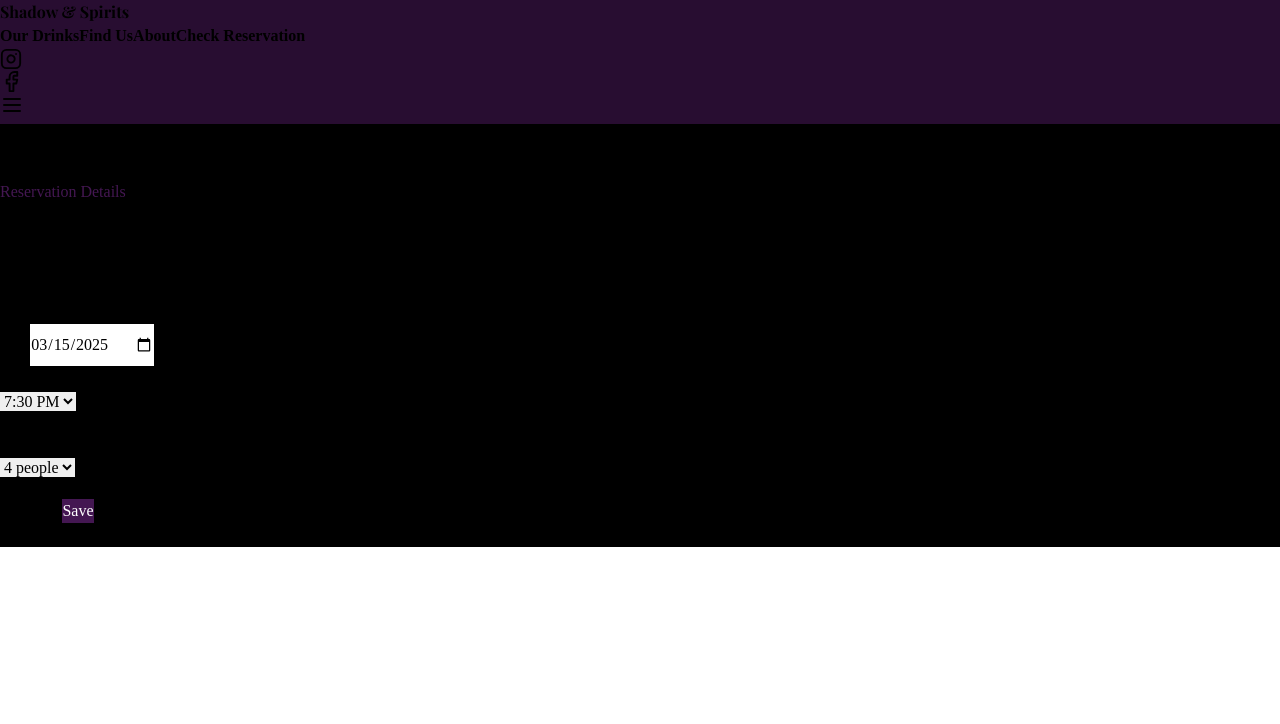
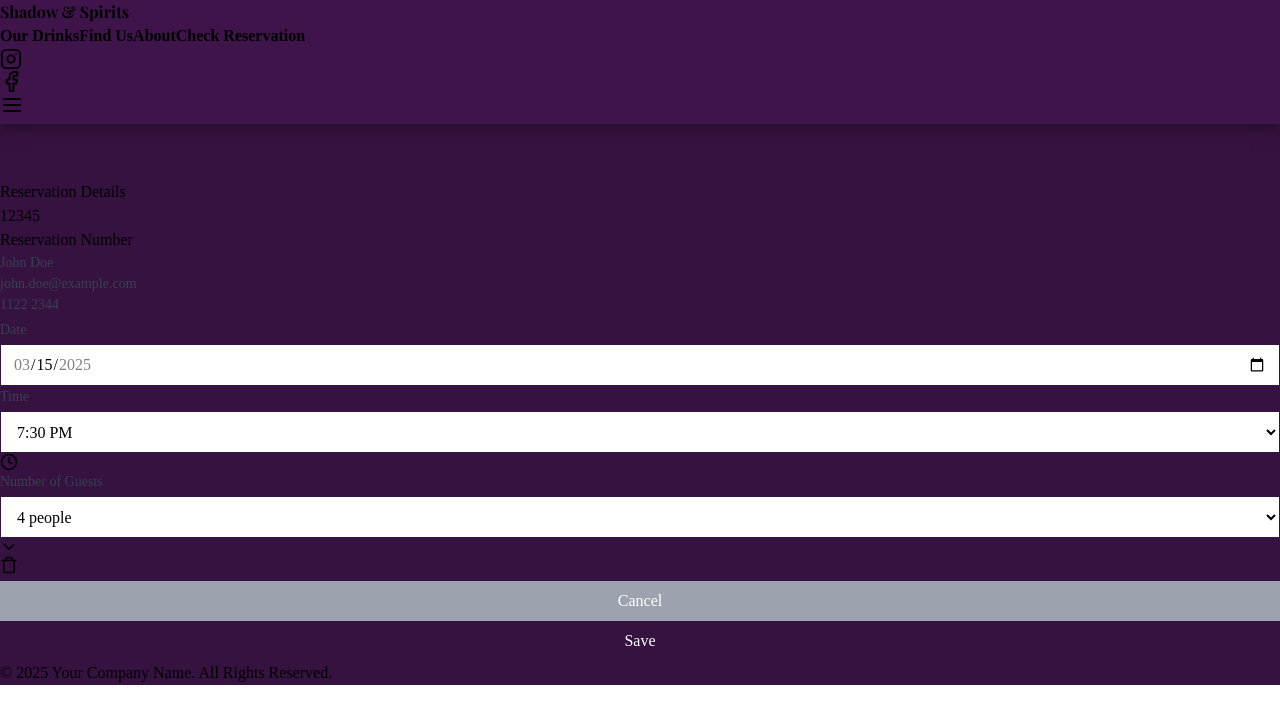
Before and after one commit to SabR55/ShadowNSpirits, a React (Vite) app in the folder client/: page /reservation-details in a window 1280 px wide. Both pictures are taken after a click on the button "Edit Reservation". Shown: the top 724 px of the page. Built offline with nearby package versions, Linux system fonts and the light colour scheme; a web font is replaced by a local one.

Commit message:
Reservation can be successfully edited
Edits are reflected in MongoDB

```diff
--- a/client/src/App.css
+++ b/client/src/App.css
@@ -22,6 +22,50 @@ body {
     margin: 0 5% 60px 0;
 }
 
-#resModalTitle {
+
+/* --- FORMS --- */
+
+.inputBox {
+    width: 100%;
+    padding-left: 0.75rem;
+    padding-right: 0.75rem;
+    padding-top: 0.5rem;
+    padding-bottom: 0.5rem;
+    border: 1px solid white;
+    background-color: #F8F8F8;
+    height: 42px;
+}
+
+.inputLabel {
+    display: block;
+    font-size: 0.875rem;  /* text-sm */
+    font-weight: 500;     /* font-medium */
+    color: #374151;       /* text-gray-700 */
+    margin-bottom: 0.25rem; /* mb-1 */
+}
+
+.errorMsg {
+    color: #C70039;
+}
+
+.inputBoxEditing {
+    background-color: white;
+    border-color: #361241;
+}
+
+.resModalTitle {
     color: #441752;
 }
+
+.formButton {
+    width: 100%;
+    background-color: #361241;
+    color: white;
+    font-weight: 500;
+    padding: 0.5rem 1rem;
+    transition: background-color 0.2s ease-in-out;
+}
+
+.formButtonGray{
+    background-color: #9CA3AF;
+}
--- a/client/src/Layout.jsx
+++ b/client/src/Layout.jsx
@@ -4,7 +4,7 @@ import Footer from "./Footer";
 
 function Layout(){
     return(
-        <div className="flex flex-col min-h-screen" style={{backgroundColor:"black"}}>
+        <div className="flex flex-col min-h-screen" style={{backgroundColor:"#361241"}}>
             <div className="fixed top-0 left-0 right-0">
                 <Navbar />
             </div>
@@ -12,7 +12,7 @@ function Layout(){
 
             <div
                 className="flex-grow max-w-6xl mx-auto w-full flex items-center justify-center"
-                style={{paddingTop:"3.5rem"}}>
+                style={{marginTop:"3.5rem", backgroundColor:"#361241"}}>
             <Outlet />
             </div>
 
--- a/client/src/pages/ResDetails.jsx
+++ b/client/src/pages/ResDetails.jsx
@@ -12,8 +12,18 @@ function ResDetails() {
 
     const [isDeleteModalOpen, setIsDeleteModalOpen] = useState(false);
     const [isDeleteConfirmed, setIsDeleteConfirmed] = useState(false);
+    const [isSaveModalOpen, setIsSaveModalOpen] = useState(false);
+
+    const [editBlocked, setEditBlocked] = useState(false);
 
     const navigate = useNavigate();
+
+    // Editable values
+    const [editedValues, setEditedValues] = useState({
+        resDate: '',
+        resTime: '',
+        resGuests: ''
+    });
 
     // Fetch reservation data
     useEffect(() => {
@@ -21,6 +31,13 @@ function ResDetails() {
             try {
                 const response = await axios.get(`/reservation-details/${reservationNumber}`);
                 setReservation(response.data);
+
+                // Set editable values
+                setEditedValues({
+                    resDate: formatDateForInput(response.data.resDate),
+                    resTime: formatTimeForInput(response.data.resTime),
+                    resGuests: response.data.resGuests
+                });
 
             } catch {
                 console.log('Could not find reservation.');
@@ -91,23 +108,32 @@ function ResDetails() {
         }
     };
 
-    // Format time for display (e.g., "7:30 PM")
-    const formatDisplayTime = (timeString) => {
-        // If already in display format like "7:30 PM"
-        if (/\d{1,2}:\d{2}\s[AP]M/.test(timeString)) {
-            return timeString;
-        }
+    // Calculate minimum and maximum dates for the date picker
+    const calculateDateRestrictions = () => {
+        // Get tomorrow's date
+        const tomorrow = new Date();
+        tomorrow.setDate(tomorrow.getDate() + 1);
 
-        // If in 24-hour format (HH:MM)
-        if (/^\d{2}:\d{2}$/.test(timeString)) {
-            const [hours, minutes] = timeString.split(':').map(Number);
-            const period = hours >= 12 ? 'PM' : 'AM';
-            const hour12 = hours % 12 || 12; // Convert 0 to 12 for 12 AM
-            return `${hour12}:${minutes.toString().padStart(2, '0')} ${period}`;
-        }
+        // Get date 3 weeks from tomorrow
+        const maxDate = new Date(tomorrow);
+        maxDate.setDate(tomorrow.getDate() + 21); // 3 weeks = 21 days
 
-        return timeString;
+        // Format as YYYY-MM-DD for input element's min and max attributes
+        const formatDateString = (date) => {
+            const year = date.getFullYear();
+            const month = String(date.getMonth() + 1).padStart(2, '0');
+            const day = String(date.getDate()).padStart(2, '0');
+            return `${year}-${month}-${day}`;
+        };
+
+        return {
+            minDate: formatDateString(tomorrow),
+            maxDate: formatDateString(maxDate)
+        };
     };
+
+    // Get date restrictions
+    const dateRestrictions = calculateDateRestrictions();
 
     // Convert time to 24-hour format (HH:MM) for time input
     const formatTimeForInput = (timeString) => {
@@ -143,15 +169,84 @@ function ResDetails() {
         }
     };
 
+    // Handle form input changes
+    const handleInputChange = (e) => {
+        const { name, value } = e.target;
+        setEditedValues({
+            ...editedValues,
+            [name]: value
+        });
+    };
+
     function handleEdit() {
+        // Initialize edited values with current data
+        setEditedValues({
+            resDate: formatDateForInput(data.resDate),
+            resTime: formatTimeForInput(data.resTime),
+            resGuests: data.resGuests
+        });
         setIsEditing(true);
     }
 
-    function handleSave() {
-        setIsEditing(false);
+    async function handleSave() {
+        if (editedValues.resDate == data.resDate) {
+            setEditBlocked(true);
+            handleCancel();
+            return;
+        }
+
+        try {
+            // Convert date back to display format for the API
+            const formattedDate = new Date(editedValues.resDate);
+            const month = formattedDate.toLocaleString('en-US', { month: 'long' });
+            const day = formattedDate.getDate();
+            const year = formattedDate.getFullYear();
+            const displayDate = `${month} ${day}, ${year}`;
+
+            // Convert time back to display format
+            const [hours, minutes] = editedValues.resTime.split(':').map(Number);
+            const period = hours >= 12 ? 'PM' : 'AM';
+            const hour12 = hours % 12 || 12;
+            const displayTime = `${hour12}:${minutes.toString().padStart(2, '0')} ${period}`;
+
+            // Prepare data for the API
+            const updatedReservation = {
+                resNum: data.resNum,
+                resDate: displayDate,
+                resTime: displayTime,
+                resGuests: parseInt(editedValues.resGuests)
+            };
+
+            // Send update request to the server
+            const response = await axios.put(`/reservation-update/${data.resNum}`, updatedReservation);
+
+            // Update the local state with the response data
+            setReservation({
+                ...data,
+                ...response.data
+            });
+
+            setIsSaveModalOpen(true);
+
+        } catch (error) {
+            console.error("Error updating reservation:", error);
+            alert("Failed to update reservation. Please try again.");
+        }
+    }
+
+    function handleSaveConfirmed() {
+        navigate(0); // Refresh Page
     }
 
     function handleCancel() {
+        // Reset edited values
+        setEditedValues({
+            resDate: formatDateForInput(data.resDate),
+            resTime: formatTimeForInput(data.resTime),
+            resGuests: data.resGuests
+        });
+
+        // Exit edit mode
         setIsEditing(false);
     }
 
@@ -199,7 +294,7 @@ function ResDetails() {
 
     return (
         <div className="flex items-center justify-center">
-            <div className="rounded-lg px-8 py-12 my-8 max-w-md w-full bg-white">
+            <div className="px-8 py-12 my-8 max-w-md w-96 bg-white">
                 <div className="flex items-center justify-center">
                     <h2 id="resModalTitle" className="text-xl font-bold">Reservation Details</h2>
                 </div>
@@ -209,49 +304,52 @@ function ResDetails() {
                     <p className="text-sm text-gray-500 mt-1">Reservation Number</p>
                 </div>
 
-                <div className="py-4 block text-sm font-medium text-gray-700 mb-1 grid grid-cols-1 gap-2">
-                    <p>{data.resName}</p>
-                    <p>{data.resEmail}</p>
+                <div className="inputLabel py-4">
+                    <p className='pb-2'>{data.resName}</p>
+                    <p className='pb-2'>{data.resEmail}</p>
                     <p>{data.resPhone}</p>
                 </div>
 
                 <form className="space-y-4">
                     <div className="grid grid-cols-2 gap-4">
                         <div>
-                            <label className="block text-sm font-medium text-gray-700 mb-1">
+                            <label className="inputLabel">
                                 Date
                             </label>
                             {!isEditing ? (
                                 <input
                                 type="text"
                                 value={formatDisplayDate(data.resDate)}
-                                className="w-full px-3 py-2 border border-gray-300 rounded-md text-gray-600"
+                                className="inputBox"
                                 disabled={!isEditing}
                                 style={{width:"165px"}}
                             />
                             ):(
                                 <input
                                 type="date"
-                                value={formatDateForInput(data.resDate)}
-                                className="w-full px-3 border border-gray-300 rounded-md"
-                                style={{height:"42px"}}
+                                name="resDate"
+                                value={editedValues.resDate}
+                                onChange={handleInputChange}
+                                min={dateRestrictions.minDate}
+                                max={dateRestrictions.maxDate}
+                                className="inputBox inputBoxEditing"
                             />
                             )}
 
                         </div>
 
                         <div>
-                             <label className="block text-sm font-medium text-gray-700 mb-1">
+                             <label className="inputLabel">
                                 Time
                             </label>
 
                             <div className='text black relative'>
                                 <select
-                                name="time"
-                                className={`w-full px-3 py-2 border border-gray-300 rounded-md appearance-none pr-10
-                                    ${!isEditing ? 'bg-gray-100' : 'bg-white'}`}
+                                name="resTime"
+                                className={`${!isEditing ? 'inputBox' : 'inputBox inputBoxEditing'} appearance-none`}
                                 disabled={!isEditing}
-                                value={formatTimeForInput(data.resTime)}
+                                value={isEditing ? editedValues.resTime : formatTimeForInput(data.resTime)}
+                                onChange={handleInputChange}
                                 >
                                 <option value="16:00">4:00 PM</option>
                                 <option value="16:30">4:30 PM</option>
@@ -279,15 +377,16 @@ function ResDetails() {
                     </div>
 
                     <div>
-                        <label className="block text-sm font-medium text-gray-700 mb-1">
+                        <label className="inputLabel">
                             Number of Guests
                         </label>
                         <div className="relative">
                             <select
-                                className={`w-full px-3 py-2 border border-gray-300 rounded-md appearance-none pr-10
-                                    ${!isEditing ? 'bg-gray-100' : 'bg-white border'}`}
+                                name="resGuests"
+                                className={`${!isEditing ? 'inputBox' : 'inputBox inputBoxEditing'} appearance-none`}
                                 disabled={!isEditing}
-                                value={data.resGuests}
+                                value={isEditing ? editedValues.resGuests : data.resGuests}
+                                onChange={handleInputChange}
                             >
                                 <option value="2">2 people</option>
                                 <option value="3">3 people</option>
@@ -301,14 +400,18 @@ function ResDetails() {
                                 </div>
                             )}
                         </div>
+
+                        {/*  Error Message. Guest cannot edit the day of reservation. */}
+                        <div className="pt-2 inputLabel" style={{display: editBlocked ? "block" : "none" }}>
+                            <a>To make changes the day of your reservation <br />please call us at 6767 8989</a>
+                        </div>
                     </div>
 
-                    <div className="pt-2">
+                    <div>
                         {!isEditing ? (
                             <button
                                 type="button" // Changed from "submit" to prevent form submission
-                                className="w-full text-white font-medium py-2 px-4 rounded-md"
-                                style={{backgroundColor:'#441752'}}
+                                className="formButton"
                                 onClick={handleEdit}
                             >
                                 Edit Reservation
@@ -318,7 +421,7 @@ function ResDetails() {
                             <div className="flex flex-row items-center gap-4">
                                 <button
                                     type="button"
-                                    className="p-2 bg-gray-100 rounded-md flex items-center justify-center"
+                                    className="p-2 bg-gray-100 flex items-center justify-center"
                                     style={{aspectRatio: '1/1'}}
                                     onClick={openDeleteModal}
                                 >
@@ -327,16 +430,15 @@ function ResDetails() {
                                 <button
                                     type="button"
                                     onClick={handleCancel}
-                                    className="flex-1 bg-gray-400 text-white py-2 px-4 rounded-md"
+                                    className="formButton formButtonGray flex-1"
                                 >
                                     Cancel
                                 </button>
                                 <button
                                     type="button"
                                     onClick={handleSave}
-                                    className="flex-1 text-white py-2 px-4 rounded-md"
-                                    style={{backgroundColor:'#441752', color:'white'}}
-                                >
+                                    className="formButton flex-1"
+                                    >
                                     Save
                                 </button>
                             </div>
@@ -356,7 +458,7 @@ function ResDetails() {
                                         <div className="grid grid-cols-2 gap-4">
                                             <div>
                                             <button
-                                                className='w-full bg-gray-400 text-white py-2 px-4 rounded-md'
+                                                className='formButton formButtonGray'
                                                 onClick={closeDeleteModal}
                                                 >
                                                 Cancel
@@ -365,7 +467,7 @@ function ResDetails() {
 
                                             <div>
                                             <button
-                                                className="w-full text-white py-2 px-4 rounded-md"
+                                                className="formButton"
                                                 style={{backgroundColor:'#441752'}}
                                                 onClick={deleteRes}
                                                 >
@@ -391,12 +493,33 @@ function ResDetails() {
                                             Ok
                                         </button>
                                         </div>
-                                    </div>)
-                                }
+                                    </div>
+                                )}
                             </div>
                         </div>
-                        )
-                    }
+                    )}
+
+                    {/* Save Confirmation Modal */}
+                    {isSaveModalOpen && (
+                        <div className="fixed inset-0 bg-black bg-opacity-50 flex items-center justify-center z-50">
+                            <div className="bg-white rounded-lg py-10 px-6 max-w-md w-full mx-4">
+                                <div className="text-center mb-8">
+                                    <h2 id="saveModalTitle" className="text-xl font-bold">Your edits have been saved.</h2>
+                                </div>
+
+                                <div>
+                                    <button
+                                        type="button"
+                                        className="w-full text-white font-medium py-2 px-4 rounded-md"
+                                        style={{backgroundColor:'#441752'}}
+                                        onClick={handleSaveConfirmed}
+                                    >
+                                        Ok
+                                    </button>
+                                </div>
+                            </div>
+                        </div>
+                    )}
                 </form>
             </div>
         </div>
```
Also changed, not shown: client/src/ReservationBtn.jsx (+15 -16 lines), client/src/pages/CheckRes.jsx (+6 -7 lines), 1 other file (tests, documents, lock files or other folders).
